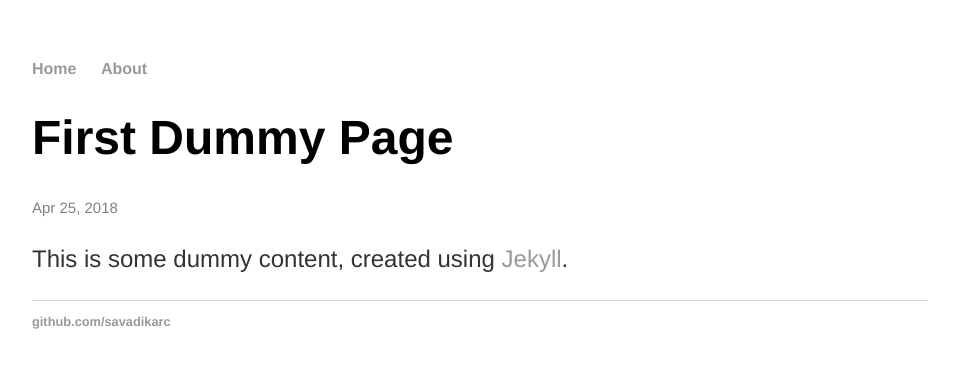
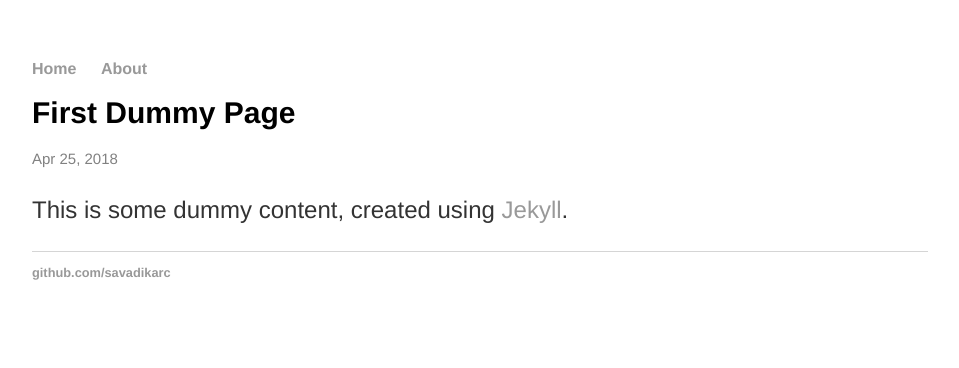
Before and after one commit to savadikarc/savadikarc.github.io, a Jekyll site: the page built from _posts/2018-04-25-got-to-start-somewhere.md, in a window 1280 px wide. Shown: the top 368 px of the page, without its empty margins (160-1119 px from the left). Built offline with Jekyll 4.4.1, drawn with Linux system fonts in a browser that asks for light colours.

Commit message:
Update main.css

```diff
--- a/css/main.css
+++ b/css/main.css
@@ -69,7 +69,7 @@ ul.posts li {
   /*margin-top: 5px;*/
 }
 
-.post-header .h1 {
+.post-header h1 {
     font-size: 30px ;
     line-height: 1;
 }
```
